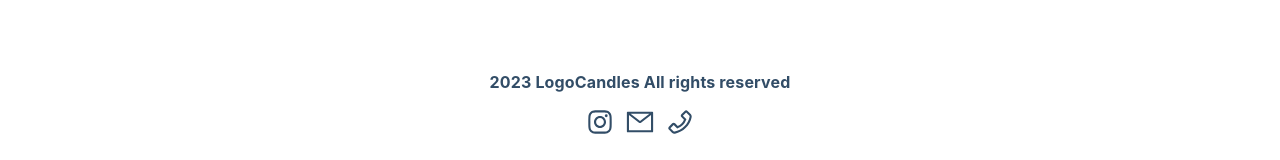
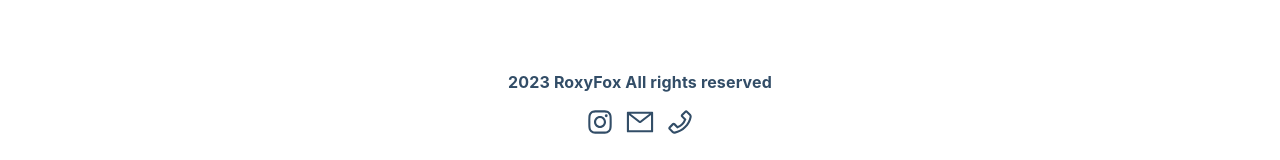
Before and after one commit to o-ponchik/Ecommerce, a Next.js app: page /checkout/checkout in a window 1280 px wide. Shown: the part 620-780 px from the top of the page. Built offline with nearby package versions, Linux system fonts and the light colour scheme; no server answers.

Commit message:
make year dynamic

```diff
--- a/components/Footer.jsx
+++ b/components/Footer.jsx
@@ -6,9 +6,10 @@
 } from "react-icons/ai";
 
 const Footer = () => {
+  const year = new Date().getFullYear();
   return (
     <div className="footer-container">
-      <p>2023 LogoCandles All rights reserved</p>
+      <p>{year} RoxyFox All rights reserved</p>
       <p className="icons">
         <a
           href={"https://instagram.com/rosy___fox?igshid=YmMyMTA2M2Y="}
```
